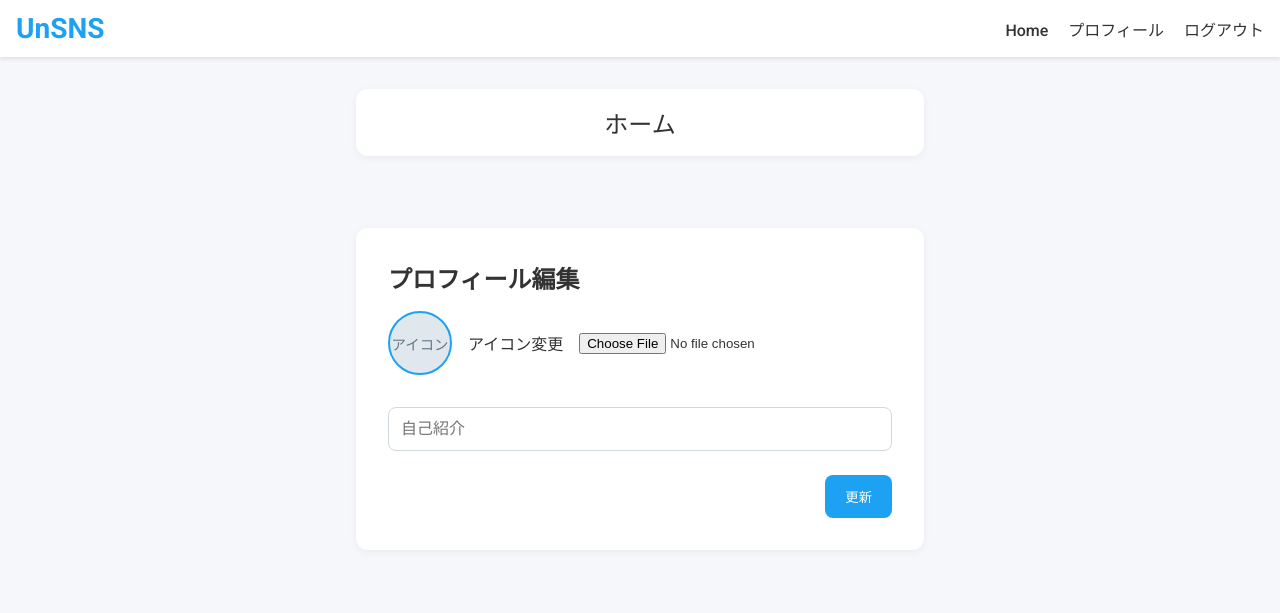
After one commit to koutamanto/UnSNS, a Flask app: page /home in a window 1280 px wide. The commit adds this page. Shown: the top 613 px of the page. Run offline with Flask 3, Linux system fonts and the light colour scheme; the visitor is signed in with stand-in values (Sample User, id 1); data comes from the database, SQL or seed files in the repository.

Commit message:
add profile, avatar icon and change design

```diff
--- a/app.py
+++ b/app.py
@@ -4,6 +4,10 @@ from flask import Flask, render_template, request, jsonify
 from datetime import datetime
 from werkzeug.security import generate_password_hash, check_password_hash
 from flask import session, redirect, url_for, flash
+from functools import wraps
+from werkzeug.utils import secure_filename
+
+ALLOWED_EXTENSIONS = {'png', 'jpg', 'jpeg', 'gif'}
 
 BASE_DIR = os.path.dirname(os.path.abspath(__file__))
 DB_DIR = os.path.join(BASE_DIR, 'db')
@@ -18,27 +22,64 @@ conn.execute('''
     CREATE TABLE IF NOT EXISTS tweets (
         id INTEGER PRIMARY KEY AUTOINCREMENT,
         content TEXT NOT NULL,
-        timestamp TEXT NOT NULL
+        timestamp TEXT NOT NULL,
+        user_id INTEGER,
+        FOREIGN KEY(user_id) REFERENCES users(id)
     )
 ''')
 conn.commit()
+# Add avatar column if not present
 conn.execute('''
     CREATE TABLE IF NOT EXISTS users (
         id INTEGER PRIMARY KEY AUTOINCREMENT,
         username TEXT UNIQUE NOT NULL,
-        password TEXT NOT NULL
+        password TEXT NOT NULL,
+        bio TEXT DEFAULT '',
+        avatar TEXT
     )
 ''')
 conn.commit()
+# Migrate tweets table to include user_id column if not present
+cursor = conn.execute("PRAGMA table_info(tweets)")
+existing_cols = [row[1] for row in cursor.fetchall()]
+if 'user_id' not in existing_cols:
+    conn.execute("ALTER TABLE tweets ADD COLUMN user_id INTEGER")
+    conn.commit()
+# Migrate users table to include bio column if not present
+cursor = conn.execute("PRAGMA table_info(users)")
+existing_user_cols = [row[1] for row in cursor.fetchall()]
+if 'bio' not in existing_user_cols:
+    conn.execute("ALTER TABLE users ADD COLUMN bio TEXT DEFAULT ''")
+    conn.commit()
+# Migrate users table to include avatar column if not present
+if 'avatar' not in existing_user_cols:
+    conn.execute("ALTER TABLE users ADD COLUMN avatar TEXT")
+    conn.commit()
 conn.close()
 
+# Ensure uploads folder exists
+UPLOAD_FOLDER = os.path.join(BASE_DIR, 'static', 'uploads')
+os.makedirs(UPLOAD_FOLDER, exist_ok=True)
 app = Flask(__name__)
 app.secret_key = os.environ.get('SECRET_KEY', 'dev-secret-key')
+app.config['UPLOAD_FOLDER'] = UPLOAD_FOLDER
+
+
+def allowed_file(filename):
+    return '.' in filename and filename.rsplit('.', 1)[1].lower() in ALLOWED_EXTENSIONS
 
 def get_db_connection():
     conn = sqlite3.connect(DB_PATH)
     conn.row_factory = sqlite3.Row
     return conn
+
+def login_required(f):
+    @wraps(f)
+    def decorated_function(*args, **kwargs):
+        if 'user_id' not in session:
+            return redirect(url_for('login'))
+        return f(*args, **kwargs)
+    return decorated_function
 
 @app.route('/')
 def index():
@@ -48,16 +89,25 @@ def index():
 def get_tweets():
     conn = get_db_connection()
     rows = conn.execute(
-        'SELECT content, timestamp FROM tweets ORDER BY timestamp DESC'
+        'SELECT t.content, t.timestamp, u.username, u.avatar '
+        'FROM tweets t '
+        'LEFT JOIN users u ON t.user_id = u.id '
+        'ORDER BY t.timestamp DESC'
     ).fetchall()
     conn.close()
     tweets = [
-        {'content': row['content'], 'timestamp': row['timestamp']}
+        {
+            'content': row['content'],
+            'timestamp': row['timestamp'],
+            'username': row['username'] or '匿名',
+            'avatar': row['avatar']
+        }
         for row in rows
     ]
     return jsonify(tweets)
 
 @app.route('/api/tweets', methods=['POST'])
+@login_required
 def post_tweet():
     data = request.get_json()
     content = data.get('content', '').strip()
@@ -66,8 +116,8 @@ def post_tweet():
     timestamp = datetime.utcnow().isoformat() + 'Z'
     conn = get_db_connection()
     conn.execute(
-        'INSERT INTO tweets (content, timestamp) VALUES (?, ?)',
-        (content, timestamp)
+        'INSERT INTO tweets (content, timestamp, user_id) VALUES (?, ?, ?)',
+        (content, timestamp, session['user_id'])
     )
     conn.commit()
     conn.close()
@@ -78,13 +128,16 @@ def register():
     if request.method == 'POST':
         username = request.form['username'].strip()
         password = request.form['password']
+        bio = request.form.get('bio', '').strip()
         if not username or not password:
             flash('ユーザー名とパスワードを入力してください。')
             return redirect(url_for('register'))
         conn = get_db_connection()
         try:
-            conn.execute('INSERT INTO users (username, password) VALUES (?, ?)',
-                         (username, generate_password_hash(password)))
+            conn.execute(
+                'INSERT INTO users (username, password, bio) VALUES (?, ?, ?)',
+                (username, generate_password_hash(password), bio)
+            )
             conn.commit()
         except sqlite3.IntegrityError:
             conn.close()
@@ -118,5 +171,57 @@ def logout():
     flash('ログアウトしました。')
     return redirect(url_for('index'))
 
+@app.route('/profile/<username>', methods=['GET', 'POST'])
+def profile(username):
+    conn = get_db_connection()
+    if request.method == 'POST':
+        if session.get('username') == username:
+            bio = request.form.get('bio', '').strip()
+            conn.execute('UPDATE users SET bio = ? WHERE username = ?', (bio, username))
+            conn.commit()
+            flash('プロフィールを更新しました。')
+            return redirect(url_for('profile', username=username))
+        flash('権限がありません。')
+        return redirect(url_for('index'))
+    user_row = conn.execute('SELECT id, username, bio, avatar FROM users WHERE username = ?', (username,)).fetchone()
+    if not user_row:
+        conn.close()
+        return "ユーザーが見つかりません", 404
+    tweets_rows = conn.execute(
+        'SELECT content, timestamp FROM tweets WHERE user_id = ? ORDER BY timestamp DESC',
+        (user_row['id'],)
+    ).fetchall()
+    conn.close()
+    tweets = [{'content': r['content'], 'timestamp': r['timestamp']} for r in tweets_rows]
+    return render_template('profile.html', user={'username': user_row['username'], 'bio': user_row['bio'], 'avatar': user_row['avatar']}, tweets=tweets)
+
+
+# /home route: profile edit for logged-in user
+@app.route('/home', methods=['GET', 'POST'])
+@login_required
+def home():
+    conn = get_db_connection()
+    if request.method == 'POST':
+        avatar = request.files.get('avatar')
+        if avatar and allowed_file(avatar.filename):
+            filename = secure_filename(f"{session['user_id']}_{avatar.filename}")
+            avatar.save(os.path.join(app.config['UPLOAD_FOLDER'], filename))
+            conn.execute('UPDATE users SET avatar = ? WHERE id = ?', (filename, session['user_id']))
+        bio = request.form.get('bio', '').strip()
+        conn.execute(
+            'UPDATE users SET bio = ? WHERE id = ?',
+            (bio, session['user_id'])
+        )
+        conn.commit()
+        conn.close()
+        flash('プロフィールを更新しました。')
+        return redirect(url_for('home'))
+    user_row = conn.execute(
+        'SELECT username, bio, avatar FROM users WHERE id = ?',
+        (session['user_id'],)
+    ).fetchone()
+    conn.close()
+    return render_template('home.html', user={'username': user_row['username'], 'bio': user_row['bio'], 'avatar': user_row['avatar']})
+
 if __name__ == '__main__':
-    app.run(debug=True)
+    app.run(host="0.0.0.0", debug=True, port=80)
--- /dev/null
+++ b/static/style.css
@@ -0,0 +1,326 @@
+@import url('https://fonts.googleapis.com/css2?family=Roboto:wght@400;500;700&display=swap');
+
+:root {
+  --bg-color: #f5f7fa;
+  --card-bg: #ffffff;
+  --primary: #1da1f2;
+  --primary-dark: #0d8ae5;
+  --text-primary: #333333;
+  --text-secondary: #657786;
+  --header-bg: #ffffff;
+  --header-shadow: rgba(0, 0, 0, 0.1);
+}
+
+*, *::before, *::after {
+  box-sizing: border-box;
+}
+
+textarea {
+  background-color: var(--bg-color);
+  border: 1px solid #e1e8ed;
+  border-radius: 8px;
+  padding: 0.75rem;
+  font-size: 1rem;
+  resize: vertical;
+  transition: border-color 0.2s ease, box-shadow 0.2s ease;
+}
+textarea:focus {
+  outline: none;
+  border-color: var(--primary);
+  box-shadow: 0 0 0 3px rgba(29,161,242,0.2);
+}
+
+/* Profile-edit textarea override */
+
+/* Profile-form inline layout */
+.profile-form {
+  display: flex;
+  flex-direction: column;
+  align-items: flex-start;
+  gap: 1rem;
+  width: 100%;
+}
+.profile-form input[type="text"] {
+  flex: 1;
+  border: 1px solid #d1d9e0;
+  border-radius: 8px;
+  padding: 0.75rem;
+  font-size: 1rem;
+  width: 100%;
+}
+.profile-form button {
+  align-self: flex-end;
+  margin-top: 0.5rem;
+}
+
+body {
+  font-family: 'Roboto', sans-serif;
+  background-color: var(--bg-color);
+  color: var(--text-primary);
+  margin: 0;
+}
+
+header {
+  background-color: var(--header-bg);
+  box-shadow: 0 2px 4px var(--header-shadow);
+  position: sticky;
+  top: 0;
+  z-index: 1000;
+  padding: 0.75rem 1rem;
+  display: flex;
+  align-items: center;
+  justify-content: space-between;
+}
+header .logo {
+  font-size: 1.75rem;
+  font-weight: 700;
+  color: var(--primary);
+  cursor: pointer;
+}
+nav a, nav span {
+  margin-left: 1rem;
+  color: var(--text-primary);
+  text-decoration: none;
+  font-weight: 500;
+}
+nav a:hover {
+  color: var(--primary);
+}
+
+main {
+  max-width: 600px;
+  margin: 2rem auto;
+  padding: 0 1rem;
+  display: flex;
+  flex-direction: column;
+  gap: 1.5rem;
+}
+
+.compose {
+  background: var(--card-bg);
+  border-radius: 12px;
+  padding: 1rem;
+  box-shadow: 0 2px 8px rgba(0,0,0,0.05);
+  display: flex;
+  flex-direction: column;
+  gap: 0.75rem;
+}
+.compose button {
+  align-self: flex-end;
+  background-color: var(--primary);
+  color: #ffffff;
+  border: none;
+  padding: 0.75rem 1.25rem;
+  border-radius: 8px;
+  font-weight: 500;
+  cursor: pointer;
+  transition: background-color 0.2s ease;
+}
+.compose button:hover {
+  background-color: var(--primary-dark);
+}
+
+.feed .tweet {
+  background: var(--card-bg);
+  border-radius: 12px;
+  box-shadow: 0 2px 4px rgba(0,0,0,0.05);
+  padding: 1rem;
+  transition: transform 0.2s ease, box-shadow 0.2s ease;
+  cursor: pointer;
+}
+.feed .tweet:hover {
+  transform: translateY(-4px);
+  box-shadow: 0 8px 16px rgba(0,0,0,0.1);
+}
+.feed .tweet-header {
+  display: flex;
+  align-items: center;
+  gap: 0.5rem;
+  margin-bottom: 0.75rem;
+}
+.feed .tweet-header .username {
+  color: var(--primary);
+  font-weight: 500;
+  font-size: 1rem;
+  text-decoration: none;
+}
+.feed .tweet-content {
+  font-size: 1rem;
+  line-height: 1.6;
+  color: var(--text-primary);
+  margin-bottom: 0.75rem;
+}
+.feed .timestamp {
+  font-size: 0.875rem;
+  color: var(--text-secondary);
+}
+
+.auth-form {
+  background: var(--card-bg);
+  border-radius: 12px;
+  box-shadow: 0 2px 8px rgba(0,0,0,0.05);
+  padding: 2rem;
+  width: 100%;
+  max-width: 400px;
+  margin: 2rem auto;
+  display: flex;
+  flex-direction: column;
+  gap: 1rem;
+}
+.auth-form h2 {
+  margin: 0;
+  font-size: 1.5rem;
+  text-align: center;
+}
+.auth-form input {
+  border: 1px solid #e1e8ed;
+  border-radius: 8px;
+  padding: 0.75rem;
+  font-size: 1rem;
+}
+.auth-form button {
+  background-color: var(--primary);
+  color: #fff;
+  border: none;
+  padding: 0.75rem;
+  border-radius: 8px;
+  font-weight: 500;
+  cursor: pointer;
+  transition: background-color 0.2s ease;
+}
+.auth-form button:hover {
+  background-color: var(--primary-dark);
+}
+
+.profile-edit {
+  background: var(--card-bg);
+  border-radius: 12px;
+  padding: 2rem;
+  box-shadow: 0 2px 8px rgba(0,0,0,0.05);
+  width: 100%;
+  max-width: 600px;
+  margin: 2rem auto;
+  display: flex;
+  flex-direction: column;
+  gap: 1rem;
+}
+.profile-edit h3 {
+  margin: 0;
+  font-size: 1.5rem;
+}
+.profile-form button {
+  align-self: flex-end;
+  background-color: var(--primary);
+  color: #fff;
+  border: none;
+  padding: 0.75rem 1.25rem;
+  border-radius: 8px;
+  font-weight: 500;
+  cursor: pointer;
+  transition: background-color 0.2s ease;
+}
+.profile-form button:hover {
+  background-color: var(--primary-dark);
+}
+
+.messages {
+  list-style: none;
+  background: #fff3cd;
+  border: 1px solid #ffeeba;
+  color: #856404;
+  padding: 1rem;
+  border-radius: 8px;
+  margin: 1rem auto;
+  max-width: 600px;
+}
+.messages li {
+  margin: 0.5rem 0;
+}
+
+main > p {
+  text-align: center;
+  margin-top: 1rem;
+}
+
+/* Page header for titles */
+.page-header {
+  background: var(--card-bg);
+  border-radius: 12px;
+  box-shadow: 0 2px 8px rgba(0,0,0,0.05);
+  padding: 1rem 1.5rem;
+  margin-bottom: 1rem;
+  text-align: center;
+}
+.page-header h2 {
+  margin: 0;
+  font-size: 1.5rem;
+  font-weight: 500;
+  color: var(--text-primary);
+}
+
+/* Profile info card */
+.profile-info {
+  background: var(--card-bg);
+  border-radius: 12px;
+  box-shadow: 0 2px 8px rgba(0,0,0,0.05);
+  padding: 1.5rem;
+  margin-bottom: 1rem;
+}
+.profile-bio {
+  margin-top: 0.75rem;
+  font-size: 1rem;
+  color: var(--text-secondary);
+  line-height: 1.5;
+}
+
+/* Avatar styles */
+.avatar {
+  width: 80px;
+  height: 80px;
+  border-radius: 50%;
+  object-fit: cover;
+  border: 2px solid var(--primary);
+}
+.placeholder.avatar {
+  display: flex;
+  align-items: center;
+  justify-content: center;
+  background: #e1e8ed;
+  color: var(--text-secondary);
+  font-size: 0.9rem;
+}
+.avatar-edit {
+  display: flex;
+  align-items: center;
+  gap: 1rem;
+  margin-bottom: 1rem;
+}
+.avatar-edit img,
+.avatar-edit .avatar {
+  width: 64px;
+  height: 64px;
+}
+.avatar-edit label {
+  font-weight: 500;
+  cursor: pointer;
+}
+.avatar-edit input[type="file"] {
+  margin: 0;
+}
+.profile-avatar {
+  display: block;
+  margin: 0 auto 1rem;
+}
+
+.avatar-small {
+  width: 32px;
+  height: 32px;
+  border-radius: 50%;
+  object-fit: cover;
+  margin-right: 0.5rem;
+}
+.profile-header {
+  display: flex;
+  align-items: center;
+  gap: 0.5rem;
+}
--- /dev/null
+++ b/templates/home.html
@@ -0,0 +1,48 @@
+<!DOCTYPE html>
+<html lang="ja">
+<head>
+    <meta charset="UTF-8">
+    <title>ホーム - UnSNS</title>
+    <link rel="stylesheet" href="{{ url_for('static', filename='style.css') }}">
+</head>
+<body>
+    <header>
+        <div class="logo" onclick="location.href='/';">UnSNS</div>
+        <nav>
+            <a href="{{ url_for('home') }}">Home</a>
+            <a href="{{ url_for('profile', username=session.get('username')) }}">プロフィール</a>
+            <a href="{{ url_for('logout') }}">ログアウト</a>
+        </nav>
+    </header>
+    <main>
+        <section class="page-header">
+          <h2>ホーム</h2>
+        </section>
+        {% with messages = get_flashed_messages() %}
+          {% if messages %}
+            <ul class="messages">
+              {% for message in messages %}
+                <li>{{ message }}</li>
+              {% endfor %}
+            </ul>
+          {% endif %}
+        {% endwith %}
+        <section class="profile-edit">
+            <h3>プロフィール編集</h3>
+            <form action="{{ url_for('home') }}" method="post" class="profile-form" enctype="multipart/form-data">
+                <div class="avatar-edit">
+                  {% if user.avatar %}
+                    <img src="{{ url_for('static', filename='uploads/' + user.avatar) }}" class="avatar">
+                  {% else %}
+                    <div class="avatar placeholder">アイコン</div>
+                  {% endif %}
+                  <label for="avatar">アイコン変更</label>
+                  <input type="file" name="avatar" accept="image/*">
+                </div>
+                <input type="text" name="bio" value="{{ user.bio }}" placeholder="自己紹介" />
+                <button type="submit">更新</button>
+            </form>
+        </section>
+    </main>
+</body>
+</html>
--- a/templates/index.html
+++ b/templates/index.html
@@ -3,14 +3,14 @@
 <head>
     <meta charset="UTF-8">
     <title>UnSNS</title>
-    <link rel="stylesheet" href="{{ url_for('static', filename='stytle.css') }}">
+    <link rel="stylesheet" href="{{ url_for('static', filename='style.css') }}">
     <script src="https://code.jquery.com/jquery-3.6.0.min.js"></script>
 </head>
 <body>
     <header>
-        <div class="logo">UnSNS</div>
+        <div class="logo" onclick="location.href='/';">UnSNS</div>
         <nav>
-          <a href="{{ url_for('index') }}">Home</a>
+          <a href="{{ url_for('home') }}">Home</a>
           {% if session.get('user_id') %}
             <span>{{ session.get('username') }} さん</span>
             <a href="{{ url_for('logout') }}">ログアウト</a>
--- a/templates/login.html
+++ b/templates/login.html
@@ -3,10 +3,10 @@
 <head>
     <meta charset="UTF-8">
     <title>ログイン - UnSNS</title>
-    <link rel="stylesheet" href="{{ url_for('static', filename='stytle.css') }}">
+    <link rel="stylesheet" href="{{ url_for('static', filename='style.css') }}">
 </head>
 <body>
-    <header><div class="logo">UnSNS</div></header>
+    <header><div class="logo" onclick="location.href='/';">UnSNS</div></header>
     <main>
         {% with messages = get_flashed_messages() %}
           {% if messages %}
--- a/templates/register.html
+++ b/templates/register.html
@@ -3,10 +3,10 @@
 <head>
     <meta charset="UTF-8">
     <title>新規登録 - UnSNS</title>
-    <link rel="stylesheet" href="{{ url_for('static', filename='stytle.css') }}">
+    <link rel="stylesheet" href="{{ url_for('static', filename='style.css') }}">
 </head>
 <body>
-    <header><div class="logo">UnSNS</div></header>
+    <header><div class="logo" onclick="location.href='/';">UnSNS</div></header>
     <main>
         {% with messages = get_flashed_messages() %}
           {% if messages %}
@@ -21,6 +21,7 @@
             <h2>新規登録</h2>
             <input type="text" name="username" placeholder="ユーザー名" required>
             <input type="password" name="password" placeholder="パスワード" required>
+            <textarea name="bio" placeholder="自己紹介 (任意)" class="form-textarea"></textarea>
             <button type="submit">登録</button>
         </form>
         <p>アカウントをお持ちですか？ <a href="{{ url_for('login') }}">ログイン</a></p>
```
Also changed, not shown: static/script.js (+15 -11 lines), static/stytle.css (deleted, +0 -57 lines), templates/profile.html (added, +60 -0 lines), 1 other file.
